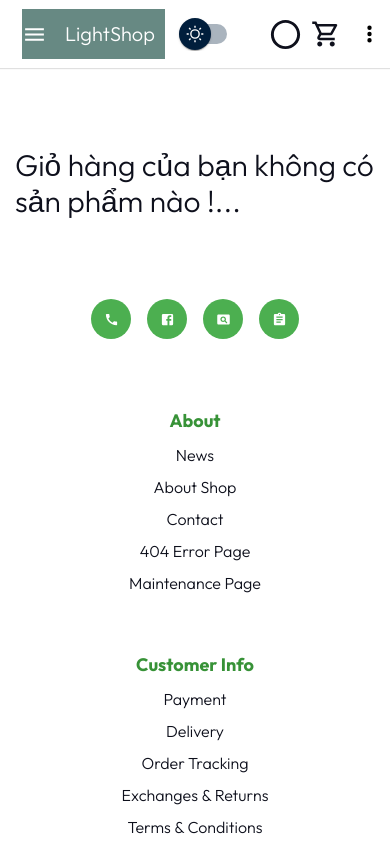
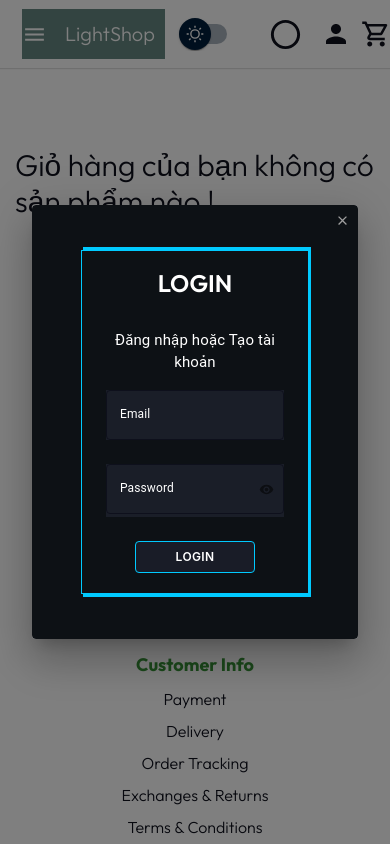
Before and after one commit to quypvpy/RMyProject-React-TS, a React (Vite) app: page /cart in a window 390 px wide. Both pictures are taken after a click on the element 330 px from the left and 34 px from the top of the page. Shown: the top 844 px of the page. Built offline with nearby package versions, Linux system fonts and the light colour scheme.

Commit message:
fix-form

```diff
--- a/src/components/common/Header/Header.module.scss
+++ b/src/components/common/Header/Header.module.scss
@@ -220,9 +220,9 @@
   .wrapper {
     top: 0;
   }
-  .account-icon {
-    display: none;
-  }
+  // .account-icon {
+  //   display: none;
+  // }
   .icon,
   .menu-responsive button svg {
     font-size: 25px !important;
--- a/src/features/Auth/Authentication/Authentication.module.scss
+++ b/src/features/Auth/Authentication/Authentication.module.scss
@@ -46,3 +46,11 @@
 .create-acount:hover {
   border-bottom: 1px solid var(--white);
 }
+@media screen and (max-width: 767px) {
+  .left {
+    display: none;
+  }
+  .form {
+    width: 100%;
+  }
+}
--- a/src/features/Products/components/FlashSale/CountDown.tsx
+++ b/src/features/Products/components/FlashSale/CountDown.tsx
@@ -7,7 +7,7 @@ export function CountDown() {
   let [minuteElement, setminuteElement] = React.useState(0)
   let [secondElement, setsecondElement] = React.useState(0)
   React.useEffect(() => {
-    let endDate = new Date('04/30/2023 00:00:00').getTime()
+    let endDate = new Date('06/30/2023 00:00:00').getTime()
     let check = setInterval(function () {
       let now = new Date().getTime()
       let distance = endDate - now
```
Also changed, not shown: src/assets/color-hunt-logo-face.svg (added).
